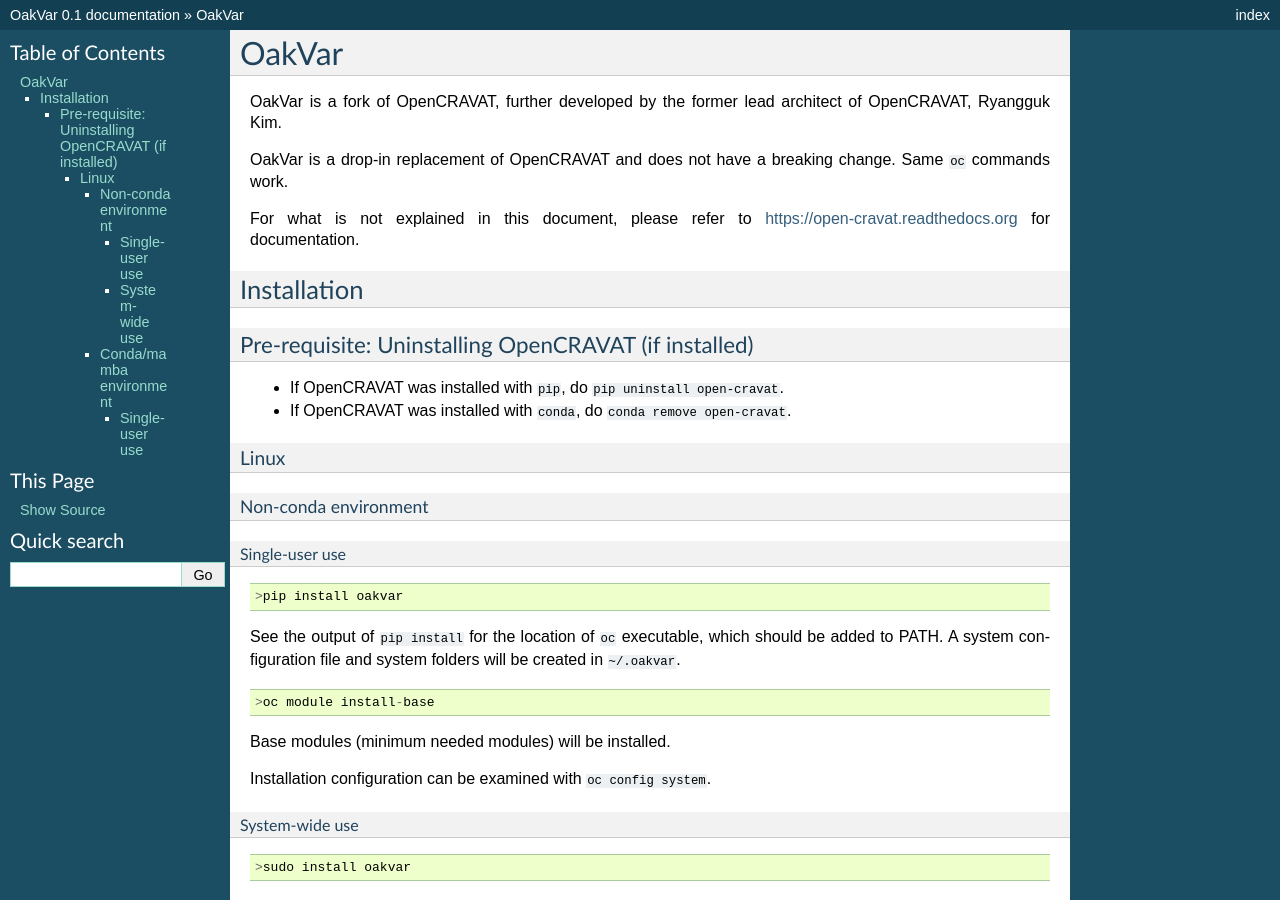
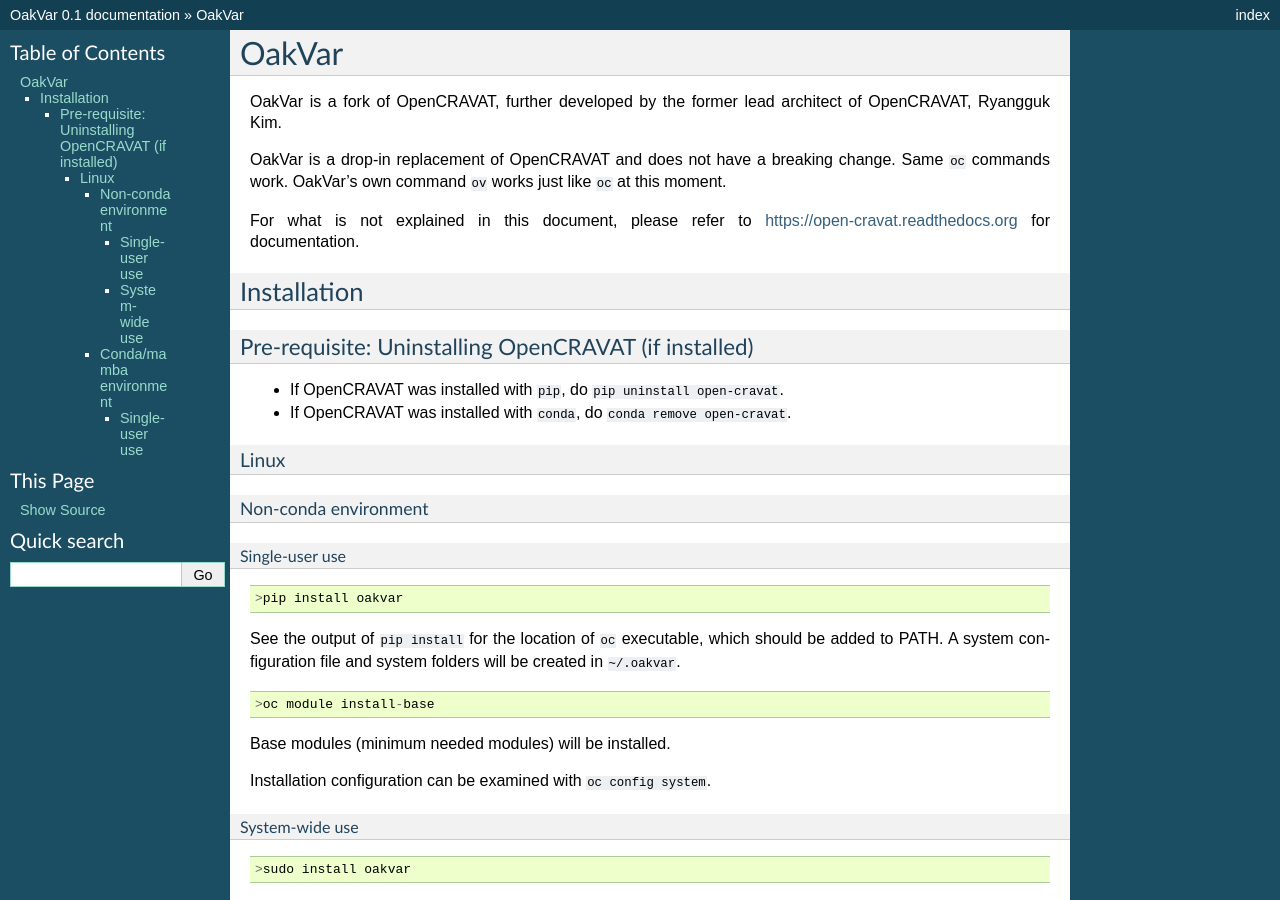
Before and after one commit to rkimoakbioinformatics/oakvar-doc, a Sphinx documentation site: the page built from docs/source/index.rst, in a window 1280 px wide and 900 px high. Built offline with Sphinx 7.4.7, drawn with Linux system fonts in a browser that asks for light colours.

Commit message:
Update index.rst

```diff
--- a/docs/source/index.rst
+++ b/docs/source/index.rst
@@ -4,7 +4,7 @@
 
 OakVar is a fork of OpenCRAVAT, further developed by the former lead architect of OpenCRAVAT, Ryangguk Kim.
 
-OakVar is a drop-in replacement of OpenCRAVAT and does not have a breaking change. Same ``oc`` commands work.
+OakVar is a drop-in replacement of OpenCRAVAT and does not have a breaking change. Same ``oc`` commands work. OakVar's own command ``ov`` works just like ``oc`` at this moment.
 
 For what is not explained in this document, please refer to https://open-cravat.readthedocs.org for documentation.
 
```
